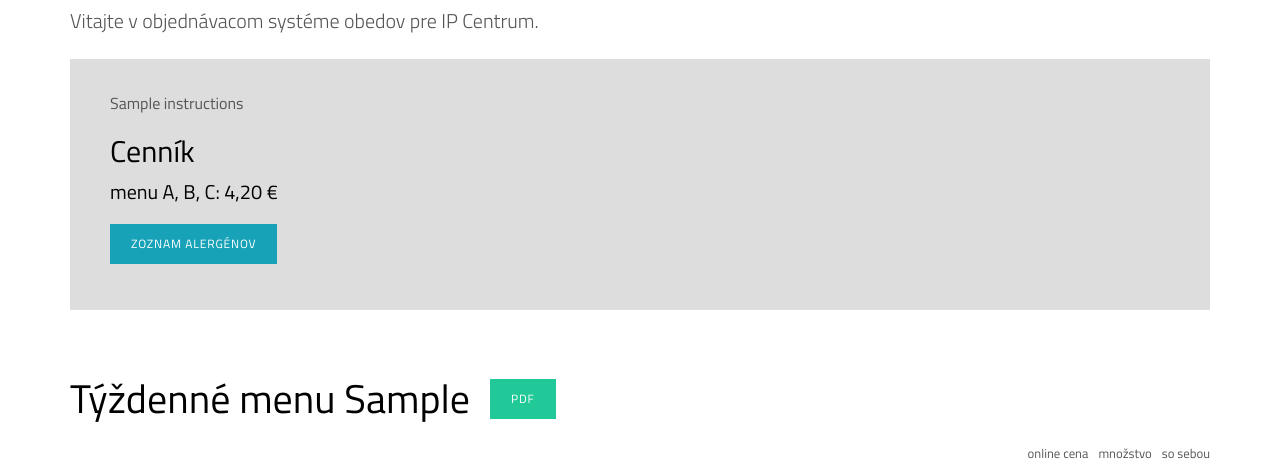
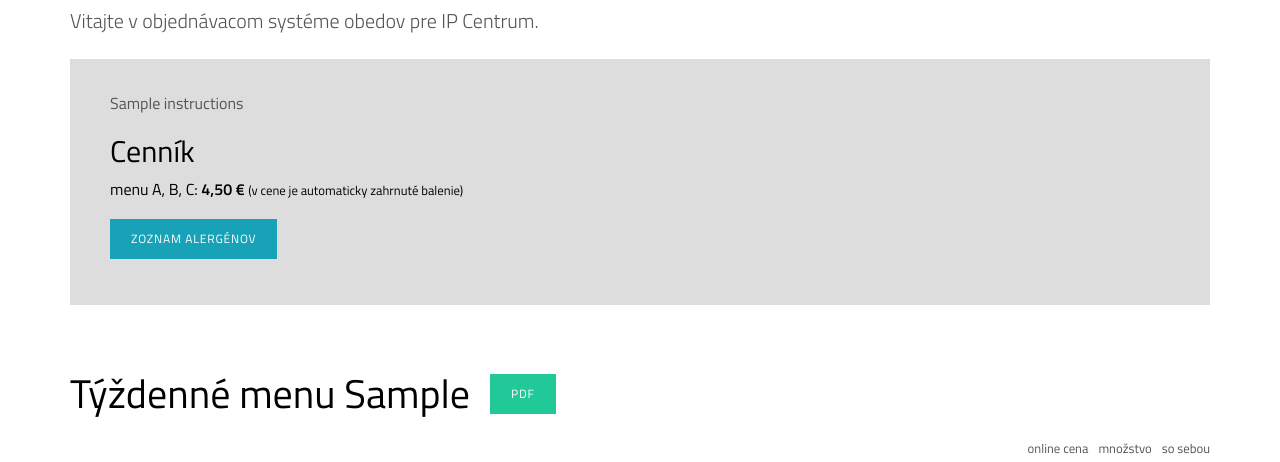
Before and after one commit to borisrakovan/ipcantina, a Python web app: template ipcantina/app/main/templates/index.html in a window 1280 px wide. Shown: the part 208-670 px from the top of the page. Run offline with Jinja, Linux system fonts and the light colour scheme; the template is opened without the code that fills it: most values are stand-ins (such as "Sample title", 1, 10 or a date in 2020); form fields are guessed from the names that the template uses; some libraries are stand-ins or nearby versions.

Commit message:
change price

```diff
--- a/ipcantina/app/main/routes.py
+++ b/ipcantina/app/main/routes.py
@@ -54,7 +54,7 @@ def save_instructions(text):
 
 def update_prices(a, b, c):
     path = current_app.config['DEFAULT_PRICES_PATH']
-    prices = {'A' : a, 'B': b, 'C': c}
+    prices = {'A': a, 'B': b, 'C': c}
     with open(path, 'w', encoding='utf-8') as f:
         json.dump(prices, f, indent=4)
 
--- a/ipcantina/app/main/templates/index.html
+++ b/ipcantina/app/main/templates/index.html
@@ -10,10 +10,10 @@
         </p>
 
         <h3>Cenník</h3>
-        <h5>
-            menu A, B, C: <span class="">4,20 € </span>
+        <h6>
+            menu A, B, C: <span class=""><b>4,50 €</b> <span class="small">(v cene je automaticky zahrnuté balenie)</span> </span>
             <!--/<span class="text-success"> 3,70  €</span>-->
-        </h5>
+        </h6>
         <h5 class="mb-2">
             <!--menu C: <span class="">4,20 € </span>-->
             <!--/<span class="text-success"> 3,50  €</span>-->
```
